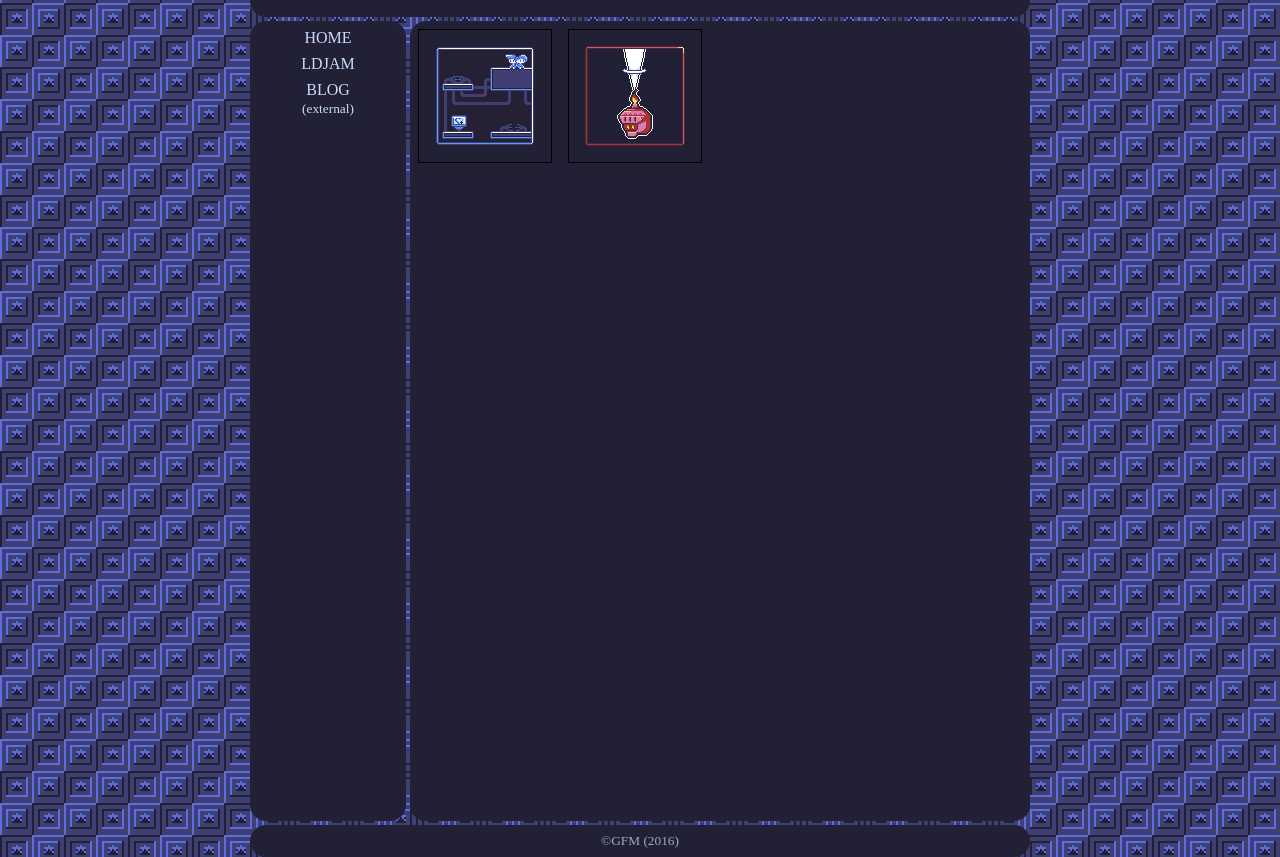
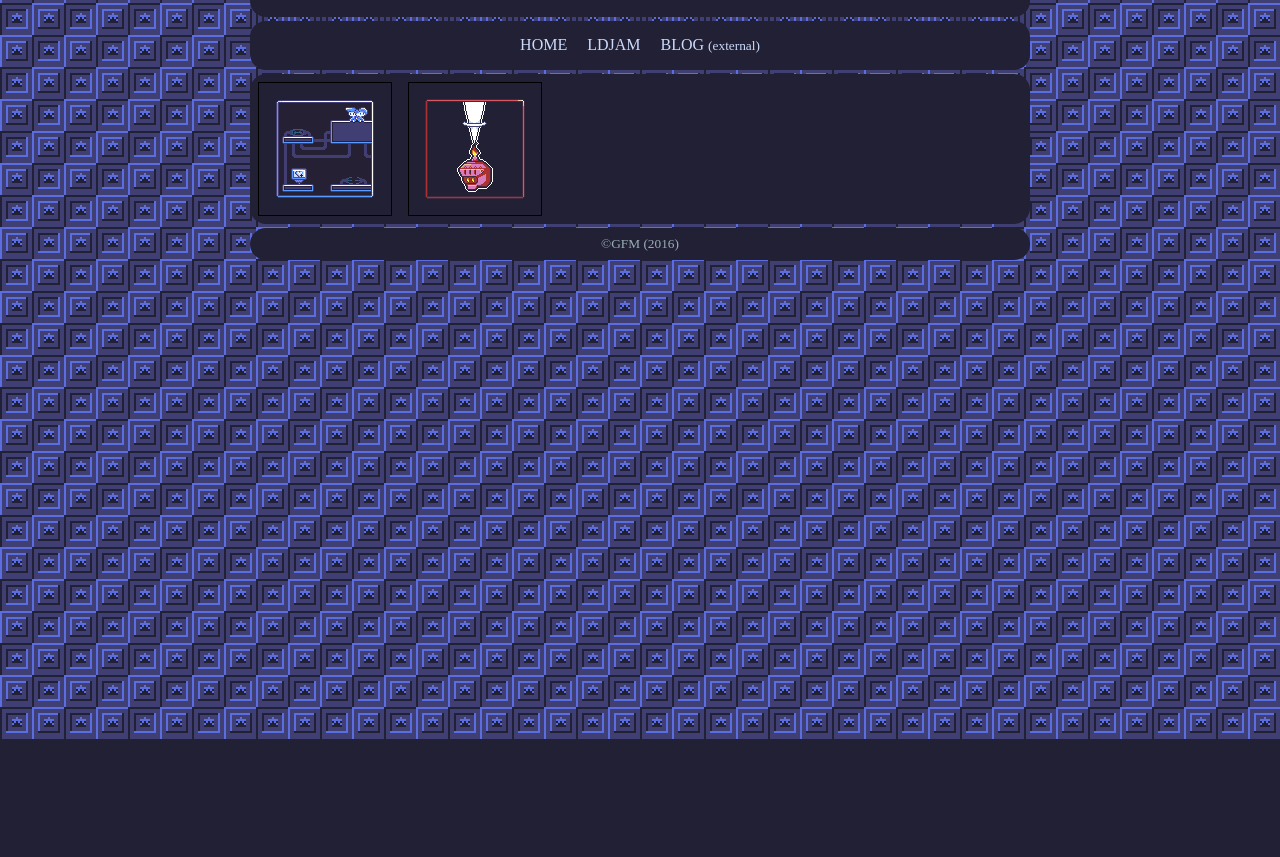
Before and after one commit to SirGFM/SirGFM.github.io, a plain HTML site: page test.html in a window 1280 px wide. Shown: the part 61-918 px from the top of the page. After the commit the page ends 800 px from the top, so only its background shows below. Drawn offline with Linux system fonts and the light colour scheme.

Commit message:
Move the sidebar to the top of the screen and fix the mess of divs that existed

```diff
--- a/style/page.css
+++ b/style/page.css
@@ -7,7 +7,6 @@
 html, body {
     /** Ensure the page uses all available space (really necessary?) */
     width: 100%;
-    height: 100%;
     margin: 0;
     padding: 0;
 }
@@ -65,6 +64,51 @@ a.header {
     font-weight: bold;
 }
 
+div.sidebar {
+    /* Set the width to at most 780 px, but otherwise to 90% of the window */
+    max-width: 780px;
+    width:90%;
+    /* Set the height to at least 48 px, but expand as necessary */
+    height: auto;
+    min-height: 48px;
+    /* Setting a line height makes the text vertically centered because magic */
+    line-height: 32px;
+    /* Center it horizontally on the available space */
+    margin-left: auto;
+    margin-right: auto;
+    /* Center the text horizontally */
+    text-align: center;
+    /* Leave 4 pixels between this and the elements the one at its right */
+    margin-bottom: 4px;
+    /* Make the borders round and set the background/inner color */
+    border-radius: 16px;
+    background-color: #222034;
+}
+
+a.sidebar {
+    /* Ensure every link has some breathing room around it */
+    display: inline-block;
+    /* Add 8 pixels of room around every link */
+    margin: 8px;
+}
+
+div.content {
+    /* Set the width to at most 780 px, but otherwise to 90% of the window */
+    max-width: 780px;
+    width:90%;
+    /* Make the sidebar fill the window or use up as much space as needed */
+    height: auto;
+    display: table;
+    /* Center it horizontally on the available space */
+    margin-left: auto;
+    margin-right: auto;
+    /* Leave 4 pixels between this and the element beneath */
+    margin-bottom: 4px;
+    /* Make the borders round and set the background/inner color */
+    border-radius: 16px;
+    background-color: #222034;
+}
+
 div.footer {
     /* Set the width to at most 780 px, but otherwise to 90% of the window */
     max-width: 780px;
@@ -95,63 +139,6 @@ p.footer {
     /* NOTE: Centering is defined by its parent div. */
 }
 
-div.body {
-    /* Set the width to at most 780 px, but otherwise to 90% of the window */
-    max-width: 780px;
-    width:90%;
-    min-height: 100%;
-    height: 100%;
-    /* Center it horizontally on the available space */
-    margin-left: auto;
-    margin-right: auto;
-    /* Leave 4 pixels between this and the element beneath */
-    margin-bottom: 4px;
-}
-
-div.sidebar {
-    /* Ensure the sidebar is the left most element */
-    float: left;
-    clear: left;
-    /* Ensure the sidebar has between 100 and 180 pixels, but resize it with the
-     * window */
-    min-width: 100px;
-    max-width: 156px;
-    width: 20%;
-    /* Make the sidebar fill the window or use up as much space as needed */
-    height: 100%;
-    min-height: 100%;
-    /* Center the text horizontally */
-    text-align: center;
-    /* Leave 4 pixels between this and the elements the one at its right */
-    margin-right: 4px;
-    /* Make the borders round and set the background/inner color */
-    border-radius: 16px;
-    background-color: #222034;
-}
-
-a.sidebar {
-    /* Ensure every link is alone on its own line */
-    display: block;
-    /* Add 8 pixels of room around every link */
-    margin: 8px;
-}
-
-div.content {
-    /* Ensure the content is the right most element */
-    float: right;
-    width: 80%;
-    min-width: 260px;
-    max-width: 620px;
-    /* Make the sidebar fill the window or use up as much space as needed */
-    height: 100%;
-    min-height: 100%;
-    /* Center the text horizontally */
-    text-align: center;
-    /* Make the borders round and set the background/inner color */
-    border-radius: 16px;
-    background-color: #222034;
-}
-
 /**
  * Default link styling:
  *  - Underscore only on hover
--- a/test.html
+++ b/test.html
@@ -28,7 +28,7 @@
                 </img>
             </a>
         </div> <!-- header -->
-        <div id="page-body" class="body">
+
         <div id="page-sidebar" class="sidebar">
             <a class="sidebar" href="/">
                 HOME
@@ -37,8 +37,7 @@
                 LDJAM
             </a>
             <a class="sidebar" href="https://gfmgamecorner.wordpress.com">
-                    BLOG</br>
-                    <small>(external)</small>
+                BLOG <small>(external)</small>
             </a>
         </div> <!-- sidebar -->
 
@@ -94,7 +93,6 @@
                 </div> <!-- ld36-icon -->
             </div> <!-- ld36 gamelisting -->
 
-            </div> <!-- gamelist -->
         </div> <!-- content -->
 
         <div class="footer">
```
Also changed, not shown: 1 other file. Lines whose indentation alone changed are shown as unchanged.
